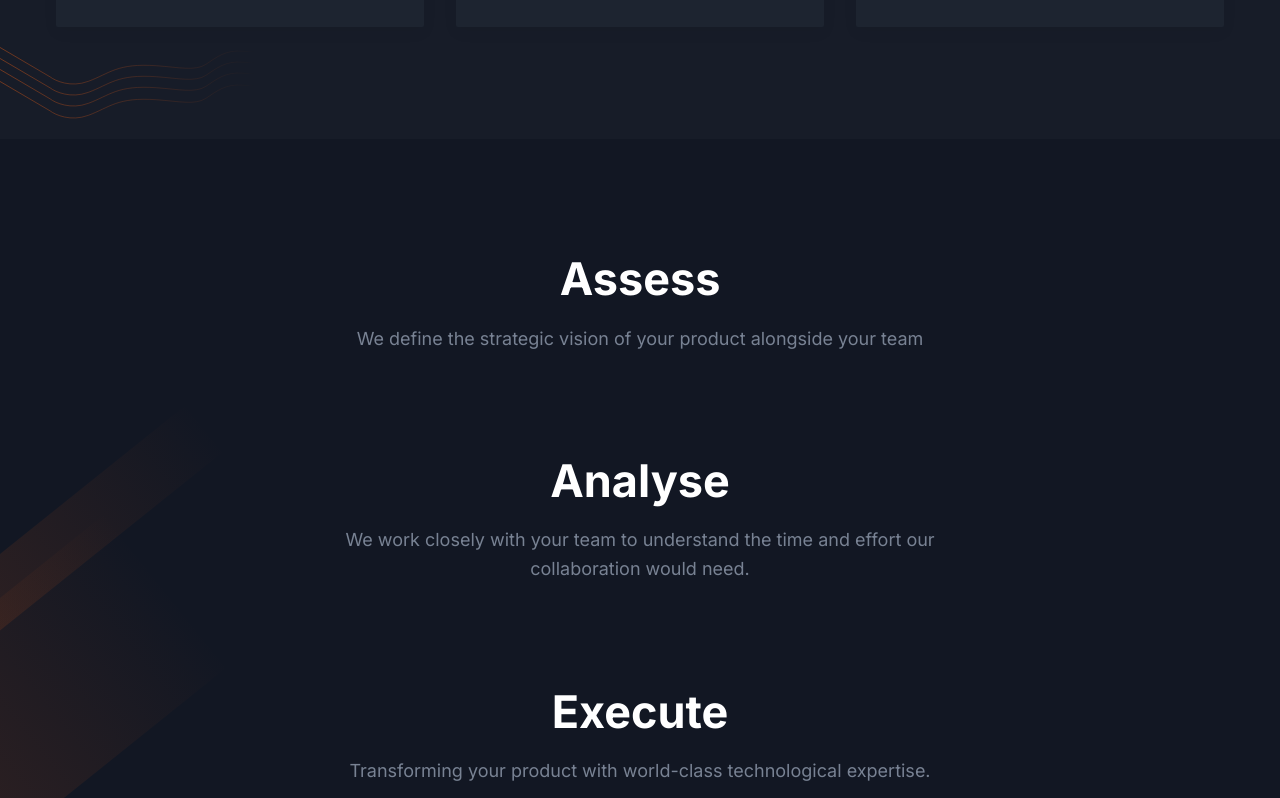
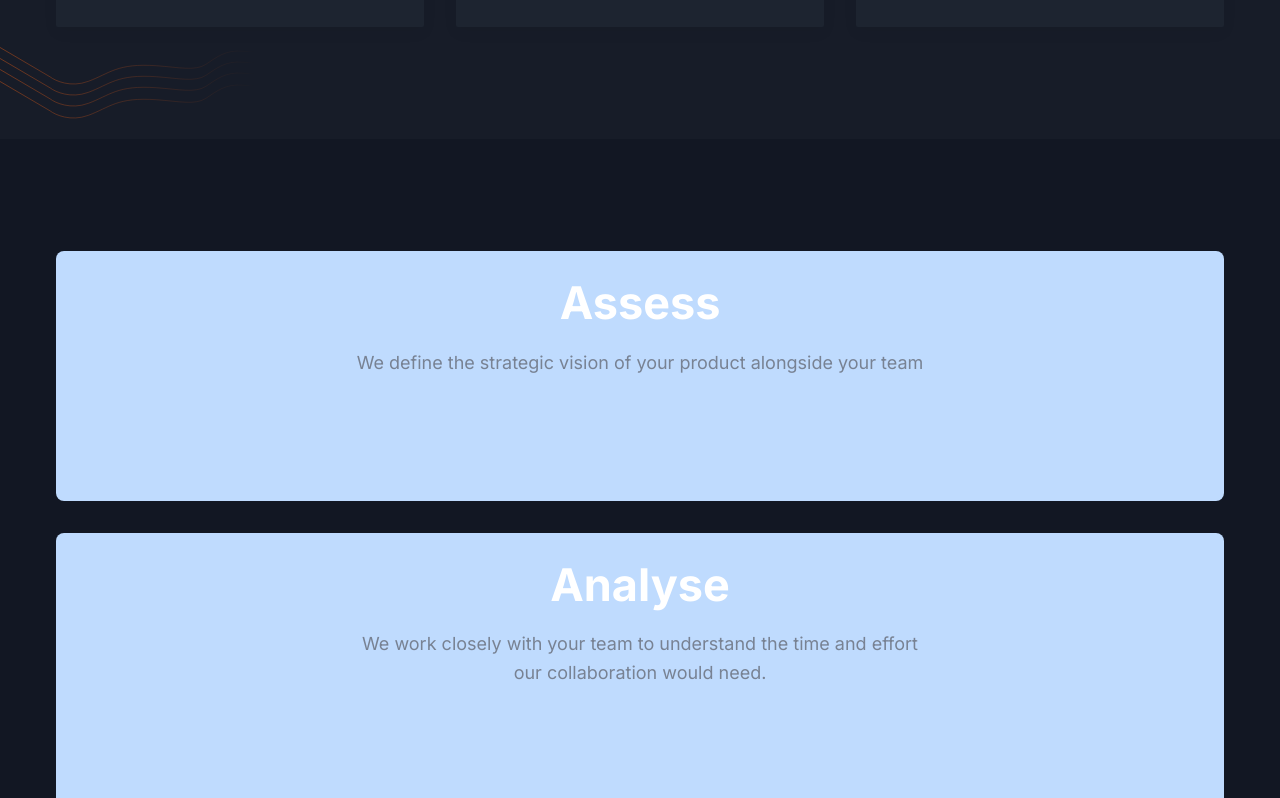
Before and after one commit to nandinivadlamuru/labfox, a Next.js app: page / in a window 1280 px wide. Shown: the part 4780-5578 px from the top of the page. Built offline with nearby package versions, Linux system fonts and the light colour scheme.

Commit message:
feat-pricing-ui

```diff
--- a/package.json
+++ b/package.json
@@ -17,6 +17,7 @@
     "next-themes": "^0.2.1",
     "react": "^18.2.0",
     "react-dom": "^18.2.0",
+    "react-intersection-observer": "^9.10.3",
     "react-modal-video": "^2.0.1"
   },
   "devDependencies": {
--- a/src/components/Pricing/index.tsx
+++ b/src/components/Pricing/index.tsx
@@ -1,121 +1,81 @@
 "use client";
-import { useState } from "react";
-import { motion } from "framer-motion";
+import { useState, useEffect } from "react";
+import { motion, useAnimation } from "framer-motion";
+import { useInView } from "react-intersection-observer";
 import SectionTitle from "../Common/SectionTitle";
-import OfferList from "./OfferList";
-import PricingBox from "./PricingBox";
 
 const Pricing = () => {
-  const [isMonthly, setIsMonthly] = useState(true);
+  // State and controls for animations
+  const controls1 = useAnimation();
+  const controls2 = useAnimation();
+  const controls3 = useAnimation();
 
-  const sectionVariants = {
-    hidden: { opacity: 0, y: 50 },
-    visible: { opacity: 1, y: 0 },
-  };
+  // Intersection observer hooks for detecting when elements are in view
+  const { ref: ref1, inView: inView1 } = useInView();
+  const { ref: ref2, inView: inView2 } = useInView();
+  const { ref: ref3, inView: inView3 } = useInView();
+
+  // Effect to trigger animations when elements come into view
+  useEffect(() => {
+    if (inView1) {
+      controls1.start({ opacity: 1, y: 0 });
+    }
+  }, [controls1, inView1]);
+
+  useEffect(() => {
+    if (inView2) {
+      controls2.start({ opacity: 1, y: 0 });
+    }
+  }, [controls2, inView2]);
+
+  useEffect(() => {
+    if (inView3) {
+      controls3.start({ opacity: 1, y: 0 });
+    }
+  }, [controls3, inView3]);
 
   return (
     <section id="pricing" className="relative z-10 py-16 md:py-20 lg:py-28">
-      <div className="container">
+      <div className="container mx-auto px-4">
         <motion.div
-          initial="hidden"
-          animate="visible"
-          transition={{ duration: 0.8, delay: 0.2 }}
-          variants={sectionVariants}
+          ref={ref1}
+          initial={{ opacity: 0, y: 50 }}
+          animate={controls1}
+          transition={{ duration: 0.8 }}
+          className="bg-blue-200 rounded-lg p-6 mb-8 w-full"
         >
           <SectionTitle
             title="Assess"
             paragraph="We define the strategic vision of your product alongside your team"
-            center={true}
-            width="665px"
+            center
           />
         </motion.div>
         <motion.div
-          initial="hidden"
-          animate="visible"
-          transition={{ duration: 0.8, delay: 0.4 }}
-          variants={sectionVariants}
+          ref={ref2}
+          initial={{ opacity: 0, y: 50 }}
+          animate={controls2}
+          transition={{ duration: 0.8, delay: 0.2 }}
+          className="bg-blue-200 rounded-lg p-6 mb-8 w-full"
         >
           <SectionTitle
             title="Analyse"
             paragraph="We work closely with your team to understand the time and effort our collaboration would need."
-            center={true}
-            width="665px"
+            center
           />
         </motion.div>
         <motion.div
-          initial="hidden"
-          animate="visible"
-          transition={{ duration: 0.8, delay: 0.6 }}
-          variants={sectionVariants}
+          ref={ref3}
+          initial={{ opacity: 0, y: 50 }}
+          animate={controls3}
+          transition={{ duration: 0.8, delay: 0.4 }}
+          className="bg-blue-200 rounded-lg p-6 mb-8 w-full"
         >
           <SectionTitle
             title="Execute"
             paragraph="Transforming your product with world-class technological expertise."
-            center={true}
-            width="665px"
+            center
           />
         </motion.div>
-      </div>
-
-      <div className="absolute bottom-0 left-0 z-[-1]">
-        <svg
-          width="239"
-          height="601"
-          viewBox="0 0 239 601"
-          fill="none"
-          xmlns="http://www.w3.org/2000/svg"
-        >
-          <motion.rect
-            opacity="0.3"
-            x="-184.451"
-            y="600.973"
-            width="196"
-            height="541.607"
-            rx="2"
-            transform="rotate(-128.7 -184.451 600.973)"
-            fill="url(#paint0_linear_93:235)"
-            initial={{ opacity: 0 }}
-            animate={{ opacity: 0.3 }}
-            transition={{ duration: 1.5, delay: 1 }}
-          />
-          <motion.rect
-            opacity="0.3"
-            x="-188.201"
-            y="385.272"
-            width="59.7544"
-            height="541.607"
-            rx="2"
-            transform="rotate(-128.7 -188.201 385.272)"
-            fill="url(#paint1_linear_93:235)"
-            initial={{ opacity: 0 }}
-            animate={{ opacity: 0.3 }}
-            transition={{ duration: 1.5, delay: 1.5 }}
-          />
-          <defs>
-            <linearGradient
-              id="paint0_linear_93:235"
-              x1="-90.1184"
-              y1="420.414"
-              x2="-90.1184"
-              y2="1131.65"
-              gradientUnits="userSpaceOnUse"
-            >
-              <stop stopColor="#E55C16" />
-              <stop offset="1" stopColor="#E55C16" stopOpacity="0" />
-            </linearGradient>
-            <linearGradient
-              id="paint1_linear_93:235"
-              x1="-159.441"
-              y1="204.714"
-              x2="-159.441"
-              y2="915.952"
-              gradientUnits="userSpaceOnUse"
-            >
-              <stop stopColor="#E55C16" />
-              <stop offset="1" stopColor="#E55C16" stopOpacity="0" />
-            </linearGradient>
-          </defs>
-        </svg>
       </div>
     </section>
   );
--- a/src/styles/global.css
+++ /dev/null
@@ -1,63 +0,0 @@
-body {
-    margin: 0;
-    font-family: -apple-system, BlinkMacSystemFont, "Segoe UI", Roboto, "Helvetica Neue", Arial, "Noto Sans", sans-serif, "Apple Color Emoji", "Segoe UI Emoji", "Segoe UI Symbol", "Noto Color Emoji";
-    background-color: #f9f9f9;
-  }
-
-  .container {
-    max-width: 1200px;
-    margin: 0 auto;
-    padding: 0 1rem;
-  }
-
-  .text-body-color {
-    color: #6b7280;
-  }
-
-  .mx-auto {
-    margin-left: auto;
-    margin-right: auto;
-  }
-
-  .text-center {
-    text-align: center;
-  }
-
-  .relative {
-    position: relative;
-  }
-
-  .z-10 {
-    z-index: 10;
-  }
-
-  .py-16 {
-    padding-top: 4rem;
-    padding-bottom: 4rem;
-  }
-
-  .md\:py-20 {
-    padding-top: 5rem;
-    padding-bottom: 5rem;
-  }
-
-  .lg\:py-28 {
-    padding-top: 7rem;
-    padding-bottom: 7rem;
-  }
-
-  .absolute {
-    position: absolute;
-  }
-
-  .bottom-0 {
-    bottom: 0;
-  }
-
-  .left-0 {
-    left: 0;
-  }
-
-  .z-\[-1\] {
-    z-index: -1;
-  }
```
Also changed, not shown: src/styles/index.css (line endings or trailing spaces), 2 other files (tests, documents, lock files or other folders).
